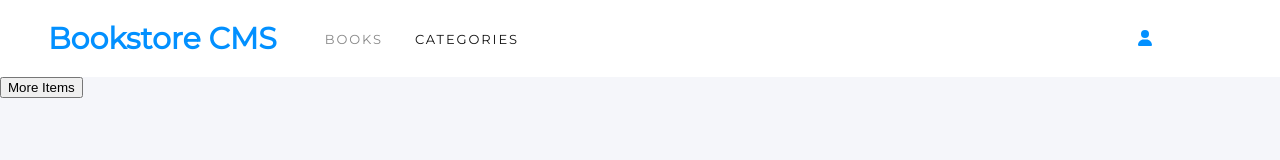
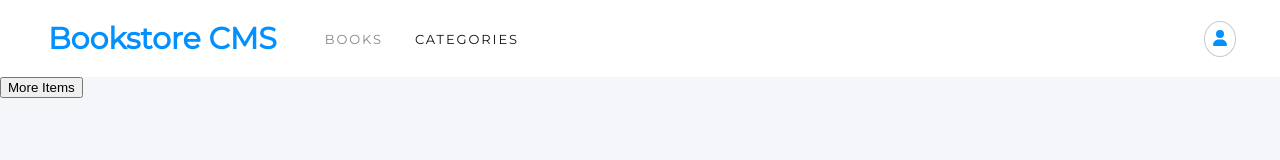
Before and after one commit to nejidevelops/bookstore, a React (Create React App) app: page /Categories in a window 1280 px wide. Shown: the top 160 px of the page. Built offline with nearby package versions, Linux system fonts and the light colour scheme.

Commit message:
Update my stylings as per the code reviewer

```diff
--- a/src/styles/styles.css
+++ b/src/styles/styles.css
@@ -195,7 +195,10 @@ ul {
 }
 
 .circle {
-  margin-right: 10%;
+  margin-right: 3.46%;
+  border: 1px solid rgb(204, 200, 200);
+  border-radius: 50%;
+  padding: 0.5rem;
 }
 
 .main-task {
@@ -298,4 +301,6 @@ ul {
 
 .new-book {
   padding: 0 3rem 0.5rem 3rem;
+  font-family: var(--RobotoSlab);
+  color: #a4a4a4;
 }
```
